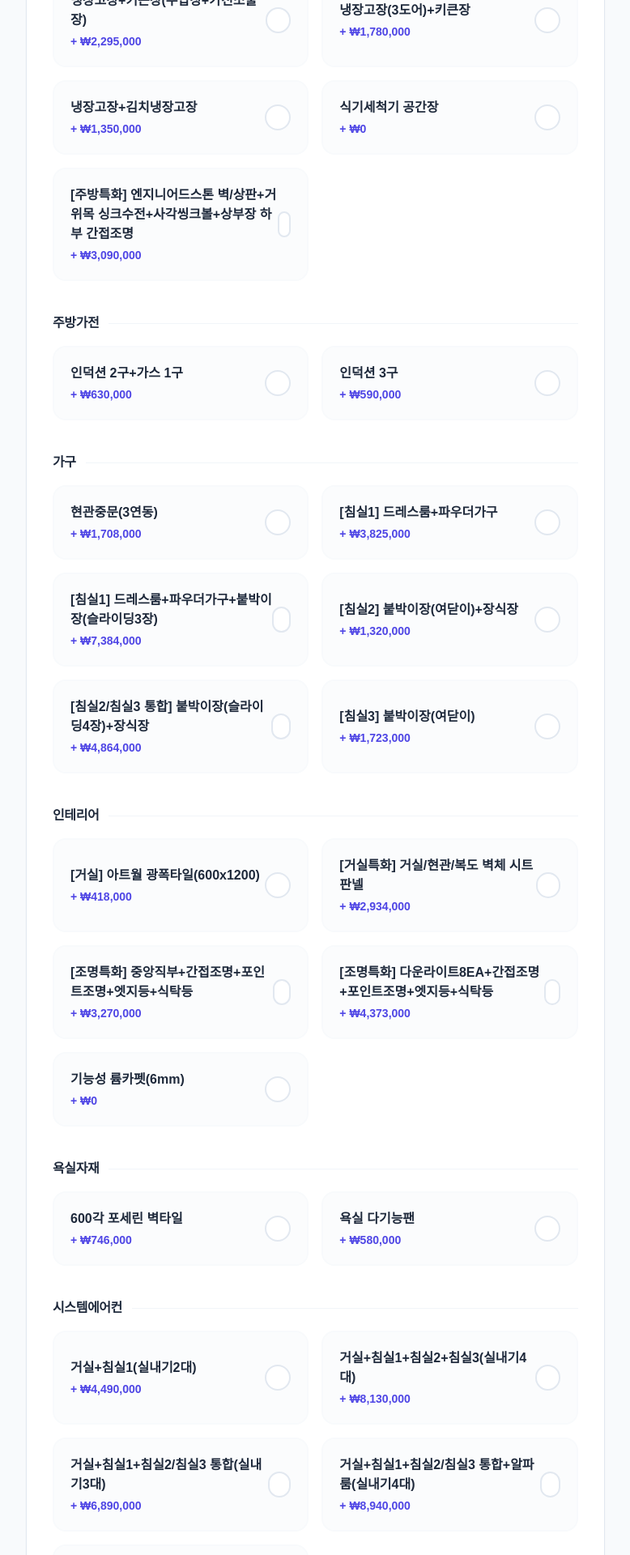
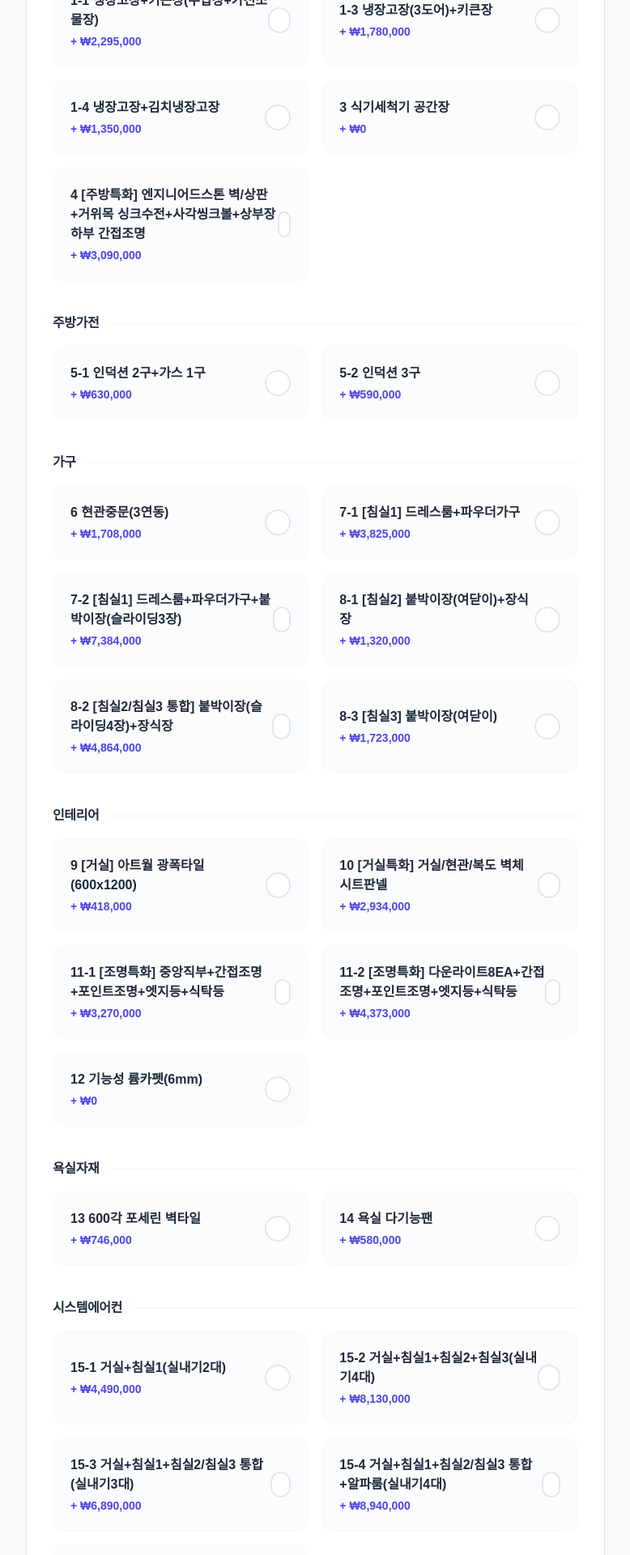
Before and after one commit to kyoungsik-dev/apt-calculator, a React (Vite) app: page / in a window 1280 px wide. Shown: the part 820-2740 px from the top of the page at 81% size, without its empty margins (64-842 px from the left). Built offline with nearby package versions, Linux system fonts and the light colour scheme; a web font is replaced by a local one.

Commit message:
fix: 84A/84B 옵션명에 넘버링 추가
- 1-1, 1-3, 3, 4 등 원본 데이터의 넘버링을 name 필드에 포함

https://claude.ai/code/session_01MH8AtRw75oPCCiDcwCMMFb

```diff
--- a/constants.ts
+++ b/constants.ts
@@ -76,33 +76,33 @@ export const APT_DATA: Record<AptType, AptData> = {
     balconyPrice: 8593000,
     options: [
       { id: '84a_space_a', name: 'A [공간확장형] 침실2/3통합', price: 0, category: '공간선택' },
-      { id: '84a_kitchen_1_1', name: '냉장고장+키큰장(수납장+가전소물장)', price: 2295000, category: '주방' },
-      { id: '84a_kitchen_1_3', name: '냉장고장(3도어)+키큰장', price: 1780000, category: '주방' },
-      { id: '84a_kitchen_1_4', name: '냉장고장+김치냉장고장', price: 1350000, category: '주방' },
-      { id: '84a_kitchen_3', name: '식기세척기 공간장', price: 0, category: '주방' },
-      { id: '84a_kitchen_4', name: '[주방특화] 엔지니어드스톤 벽/상판+거위목 싱크수전+사각씽크볼+상부장 하부 간접조명', price: 3090000, category: '주방' },
-      { id: '84a_cooktop_5_1', name: '인덕션 2구+가스 1구', price: 630000, category: '주방가전' },
-      { id: '84a_cooktop_5_2', name: '인덕션 3구', price: 590000, category: '주방가전' },
-      { id: '84a_furniture_6', name: '현관중문(3연동)', price: 1708000, category: '가구' },
-      { id: '84a_furniture_7_1', name: '[침실1] 드레스룸+파우더가구', price: 3825000, category: '가구' },
-      { id: '84a_furniture_7_2', name: '[침실1] 드레스룸+파우더가구+붙박이장(슬라이딩3장)', price: 7384000, category: '가구' },
-      { id: '84a_furniture_8_1', name: '[침실2] 붙박이장(여닫이)+장식장', price: 1320000, category: '가구' },
-      { id: '84a_furniture_8_2', name: '[침실2/침실3 통합] 붙박이장(슬라이딩4장)+장식장', price: 4864000, category: '가구' },
-      { id: '84a_furniture_8_3', name: '[침실3] 붙박이장(여닫이)', price: 1723000, category: '가구' },
-      { id: '84a_interior_9', name: '[거실] 아트월 광폭타일(600x1200)', price: 418000, category: '인테리어' },
-      { id: '84a_interior_10', name: '[거실특화] 거실/현관/복도 벽체 시트판넬', price: 2934000, category: '인테리어' },
-      { id: '84a_interior_11_1', name: '[조명특화] 중앙직부+간접조명+포인트조명+엣지등+식탁등', price: 3270000, category: '인테리어' },
-      { id: '84a_interior_11_2', name: '[조명특화] 다운라이트8EA+간접조명+포인트조명+엣지등+식탁등', price: 4373000, category: '인테리어' },
-      { id: '84a_interior_12', name: '기능성 륨카펫(6mm)', price: 0, category: '인테리어' },
-      { id: '84a_bath_13', name: '600각 포세린 벽타일', price: 746000, category: '욕실자재' },
-      { id: '84a_bath_14', name: '욕실 다기능팬', price: 580000, category: '욕실자재' },
-      { id: '84a_ac_15_1', name: '거실+침실1(실내기2대)', price: 4490000, category: '시스템에어컨' },
-      { id: '84a_ac_15_2', name: '거실+침실1+침실2+침실3(실내기4대)', price: 8130000, category: '시스템에어컨' },
-      { id: '84a_ac_15_3', name: '거실+침실1+침실2/침실3 통합(실내기3대)', price: 6890000, category: '시스템에어컨' },
-      { id: '84a_ac_15_4', name: '거실+침실1+침실2/침실3 통합+알파룸(실내기4대)', price: 8940000, category: '시스템에어컨' },
-      { id: '84a_ac_15_5', name: '거실+침실1+침실2+침실3+알파룸(실내기5대)', price: 10200000, category: '시스템에어컨' },
-      { id: '84a_etc_16', name: '현관창고 시스템선반', price: 399000, category: '기타' },
-      { id: '84a_etc_17', name: '알파룸(축소)+슬라이딩도어+주방팬트리', price: 1919000, category: '기타' },
+      { id: '84a_kitchen_1_1', name: '1-1 냉장고장+키큰장(수납장+가전소물장)', price: 2295000, category: '주방' },
+      { id: '84a_kitchen_1_3', name: '1-3 냉장고장(3도어)+키큰장', price: 1780000, category: '주방' },
+      { id: '84a_kitchen_1_4', name: '1-4 냉장고장+김치냉장고장', price: 1350000, category: '주방' },
+      { id: '84a_kitchen_3', name: '3 식기세척기 공간장', price: 0, category: '주방' },
+      { id: '84a_kitchen_4', name: '4 [주방특화] 엔지니어드스톤 벽/상판+거위목 싱크수전+사각씽크볼+상부장 하부 간접조명', price: 3090000, category: '주방' },
+      { id: '84a_cooktop_5_1', name: '5-1 인덕션 2구+가스 1구', price: 630000, category: '주방가전' },
+      { id: '84a_cooktop_5_2', name: '5-2 인덕션 3구', price: 590000, category: '주방가전' },
+      { id: '84a_furniture_6', name: '6 현관중문(3연동)', price: 1708000, category: '가구' },
+      { id: '84a_furniture_7_1', name: '7-1 [침실1] 드레스룸+파우더가구', price: 3825000, category: '가구' },
+      { id: '84a_furniture_7_2', name: '7-2 [침실1] 드레스룸+파우더가구+붙박이장(슬라이딩3장)', price: 7384000, category: '가구' },
+      { id: '84a_furniture_8_1', name: '8-1 [침실2] 붙박이장(여닫이)+장식장', price: 1320000, category: '가구' },
+      { id: '84a_furniture_8_2', name: '8-2 [침실2/침실3 통합] 붙박이장(슬라이딩4장)+장식장', price: 4864000, category: '가구' },
+      { id: '84a_furniture_8_3', name: '8-3 [침실3] 붙박이장(여닫이)', price: 1723000, category: '가구' },
+      { id: '84a_interior_9', name: '9 [거실] 아트월 광폭타일(600x1200)', price: 418000, category: '인테리어' },
+      { id: '84a_interior_10', name: '10 [거실특화] 거실/현관/복도 벽체 시트판넬', price: 2934000, category: '인테리어' },
+      { id: '84a_interior_11_1', name: '11-1 [조명특화] 중앙직부+간접조명+포인트조명+엣지등+식탁등', price: 3270000, category: '인테리어' },
+      { id: '84a_interior_11_2', name: '11-2 [조명특화] 다운라이트8EA+간접조명+포인트조명+엣지등+식탁등', price: 4373000, category: '인테리어' },
+      { id: '84a_interior_12', name: '12 기능성 륨카펫(6mm)', price: 0, category: '인테리어' },
+      { id: '84a_bath_13', name: '13 600각 포세린 벽타일', price: 746000, category: '욕실자재' },
+      { id: '84a_bath_14', name: '14 욕실 다기능팬', price: 580000, category: '욕실자재' },
+      { id: '84a_ac_15_1', name: '15-1 거실+침실1(실내기2대)', price: 4490000, category: '시스템에어컨' },
+      { id: '84a_ac_15_2', name: '15-2 거실+침실1+침실2+침실3(실내기4대)', price: 8130000, category: '시스템에어컨' },
+      { id: '84a_ac_15_3', name: '15-3 거실+침실1+침실2/침실3 통합(실내기3대)', price: 6890000, category: '시스템에어컨' },
+      { id: '84a_ac_15_4', name: '15-4 거실+침실1+침실2/침실3 통합+알파룸(실내기4대)', price: 8940000, category: '시스템에어컨' },
+      { id: '84a_ac_15_5', name: '15-5 거실+침실1+침실2+침실3+알파룸(실내기5대)', price: 10200000, category: '시스템에어컨' },
+      { id: '84a_etc_16', name: '16 현관창고 시스템선반', price: 399000, category: '기타' },
+      { id: '84a_etc_17', name: '17 알파룸(축소)+슬라이딩도어+주방팬트리', price: 1919000, category: '기타' },
     ]
   },
   '84B': {
@@ -114,33 +114,33 @@ export const APT_DATA: Record<AptType, AptData> = {
     balconyPrice: 8481000,
     options: [
       { id: '84b_space_a', name: 'A [공간확장형] 침실2/3통합', price: 0, category: '공간선택' },
-      { id: '84b_kitchen_1_1', name: '냉장고장+키큰장(수납장+가전소물장)', price: 945000, category: '주방' },
-      { id: '84b_kitchen_1_3', name: '냉장고장(3도어)+키큰장', price: 430000, category: '주방' },
-      { id: '84b_kitchen_2_1', name: '아일랜드식탁(MMA)', price: 1642000, category: '주방' },
-      { id: '84b_kitchen_2_2', name: '[주방특화] 아일랜드식탁(엔지니어드스톤)', price: 1701000, category: '주방' },
-      { id: '84b_kitchen_3', name: '식기세척기 공간장', price: 0, category: '주방' },
-      { id: '84b_kitchen_4', name: '[주방특화] 엔지니어드스톤 벽/상판+거위목 싱크수전+사각씽크볼+상부장 하부 간접조명', price: 3527000, category: '주방' },
-      { id: '84b_cooktop_5_1', name: '인덕션 2구+가스 1구', price: 630000, category: '주방가전' },
-      { id: '84b_cooktop_5_2', name: '인덕션 3구', price: 590000, category: '주방가전' },
-      { id: '84b_furniture_6', name: '현관중문(3연동)', price: 1708000, category: '가구' },
-      { id: '84b_furniture_7_1', name: '[침실1] 드레스룸+파우더가구', price: 3710000, category: '가구' },
-      { id: '84b_furniture_7_2', name: '[침실1] 드레스룸+파우더가구+붙박이장(슬라이딩3장)', price: 7269000, category: '가구' },
-      { id: '84b_furniture_8_1', name: '[침실2] 붙박이장(여닫이)+장식장', price: 1320000, category: '가구' },
-      { id: '84b_furniture_8_2', name: '[침실2/침실3 통합] 붙박이장(슬라이딩4장)+장식장', price: 4864000, category: '가구' },
-      { id: '84b_furniture_8_3', name: '[침실3] 붙박이장(여닫이)', price: 1723000, category: '가구' },
-      { id: '84b_interior_9', name: '[거실] 아트월 광폭타일(600x1200)', price: 418000, category: '인테리어' },
-      { id: '84b_interior_10', name: '[거실특화] 거실/현관/복도 벽체 시트판넬', price: 3459000, category: '인테리어' },
-      { id: '84b_interior_11_1', name: '[조명특화] 중앙직부+간접조명+포인트조명+엣지등+식탁등', price: 3374000, category: '인테리어' },
-      { id: '84b_interior_11_2', name: '[조명특화] 다운라이트8EA+간접조명+포인트조명+엣지등+식탁등', price: 4477000, category: '인테리어' },
-      { id: '84b_interior_12', name: '기능성 륨카펫(6mm)', price: 0, category: '인테리어' },
-      { id: '84b_bath_13', name: '600각 포세린 벽타일', price: 775000, category: '욕실자재' },
-      { id: '84b_bath_14', name: '욕실 다기능팬', price: 580000, category: '욕실자재' },
-      { id: '84b_ac_15_1', name: '거실+침실1(실내기2대)', price: 4490000, category: '시스템에어컨' },
-      { id: '84b_ac_15_2', name: '거실+침실1+침실2+침실3(실내기4대)', price: 8130000, category: '시스템에어컨' },
-      { id: '84b_ac_15_3', name: '거실+침실1+침실2/침실3 통합(실내기3대)', price: 6890000, category: '시스템에어컨' },
-      { id: '84b_etc_16', name: '현관창고 시스템선반', price: 226000, category: '기타' },
-      { id: '84b_etc_18_1', name: '복도팬트리', price: 1513000, category: '기타' },
-      { id: '84b_etc_18_2', name: '신발장+복도 팬트리(확장형)', price: 1879000, category: '기타' },
+      { id: '84b_kitchen_1_1', name: '1-1 냉장고장+키큰장(수납장+가전소물장)', price: 945000, category: '주방' },
+      { id: '84b_kitchen_1_3', name: '1-3 냉장고장(3도어)+키큰장', price: 430000, category: '주방' },
+      { id: '84b_kitchen_2_1', name: '2-1 아일랜드식탁(MMA)', price: 1642000, category: '주방' },
+      { id: '84b_kitchen_2_2', name: '2-2 [주방특화] 아일랜드식탁(엔지니어드스톤)', price: 1701000, category: '주방' },
+      { id: '84b_kitchen_3', name: '3 식기세척기 공간장', price: 0, category: '주방' },
+      { id: '84b_kitchen_4', name: '4 [주방특화] 엔지니어드스톤 벽/상판+거위목 싱크수전+사각씽크볼+상부장 하부 간접조명', price: 3527000, category: '주방' },
+      { id: '84b_cooktop_5_1', name: '5-1 인덕션 2구+가스 1구', price: 630000, category: '주방가전' },
+      { id: '84b_cooktop_5_2', name: '5-2 인덕션 3구', price: 590000, category: '주방가전' },
+      { id: '84b_furniture_6', name: '6 현관중문(3연동)', price: 1708000, category: '가구' },
+      { id: '84b_furniture_7_1', name: '7-1 [침실1] 드레스룸+파우더가구', price: 3710000, category: '가구' },
+      { id: '84b_furniture_7_2', name: '7-2 [침실1] 드레스룸+파우더가구+붙박이장(슬라이딩3장)', price: 7269000, category: '가구' },
+      { id: '84b_furniture_8_1', name: '8-1 [침실2] 붙박이장(여닫이)+장식장', price: 1320000, category: '가구' },
+      { id: '84b_furniture_8_2', name: '8-2 [침실2/침실3 통합] 붙박이장(슬라이딩4장)+장식장', price: 4864000, category: '가구' },
+      { id: '84b_furniture_8_3', name: '8-3 [침실3] 붙박이장(여닫이)', price: 1723000, category: '가구' },
+      { id: '84b_interior_9', name: '9 [거실] 아트월 광폭타일(600x1200)', price: 418000, category: '인테리어' },
+      { id: '84b_interior_10', name: '10 [거실특화] 거실/현관/복도 벽체 시트판넬', price: 3459000, category: '인테리어' },
+      { id: '84b_interior_11_1', name: '11-1 [조명특화] 중앙직부+간접조명+포인트조명+엣지등+식탁등', price: 3374000, category: '인테리어' },
+      { id: '84b_interior_11_2', name: '11-2 [조명특화] 다운라이트8EA+간접조명+포인트조명+엣지등+식탁등', price: 4477000, category: '인테리어' },
+      { id: '84b_interior_12', name: '12 기능성 륨카펫(6mm)', price: 0, category: '인테리어' },
+      { id: '84b_bath_13', name: '13 600각 포세린 벽타일', price: 775000, category: '욕실자재' },
+      { id: '84b_bath_14', name: '14 욕실 다기능팬', price: 580000, category: '욕실자재' },
+      { id: '84b_ac_15_1', name: '15-1 거실+침실1(실내기2대)', price: 4490000, category: '시스템에어컨' },
+      { id: '84b_ac_15_2', name: '15-2 거실+침실1+침실2+침실3(실내기4대)', price: 8130000, category: '시스템에어컨' },
+      { id: '84b_ac_15_3', name: '15-3 거실+침실1+침실2/침실3 통합(실내기3대)', price: 6890000, category: '시스템에어컨' },
+      { id: '84b_etc_16', name: '16 현관창고 시스템선반', price: 226000, category: '기타' },
+      { id: '84b_etc_18_1', name: '18-1 복도팬트리', price: 1513000, category: '기타' },
+      { id: '84b_etc_18_2', name: '18-2 신발장+복도 팬트리(확장형)', price: 1879000, category: '기타' },
     ]
   }
 };
```
